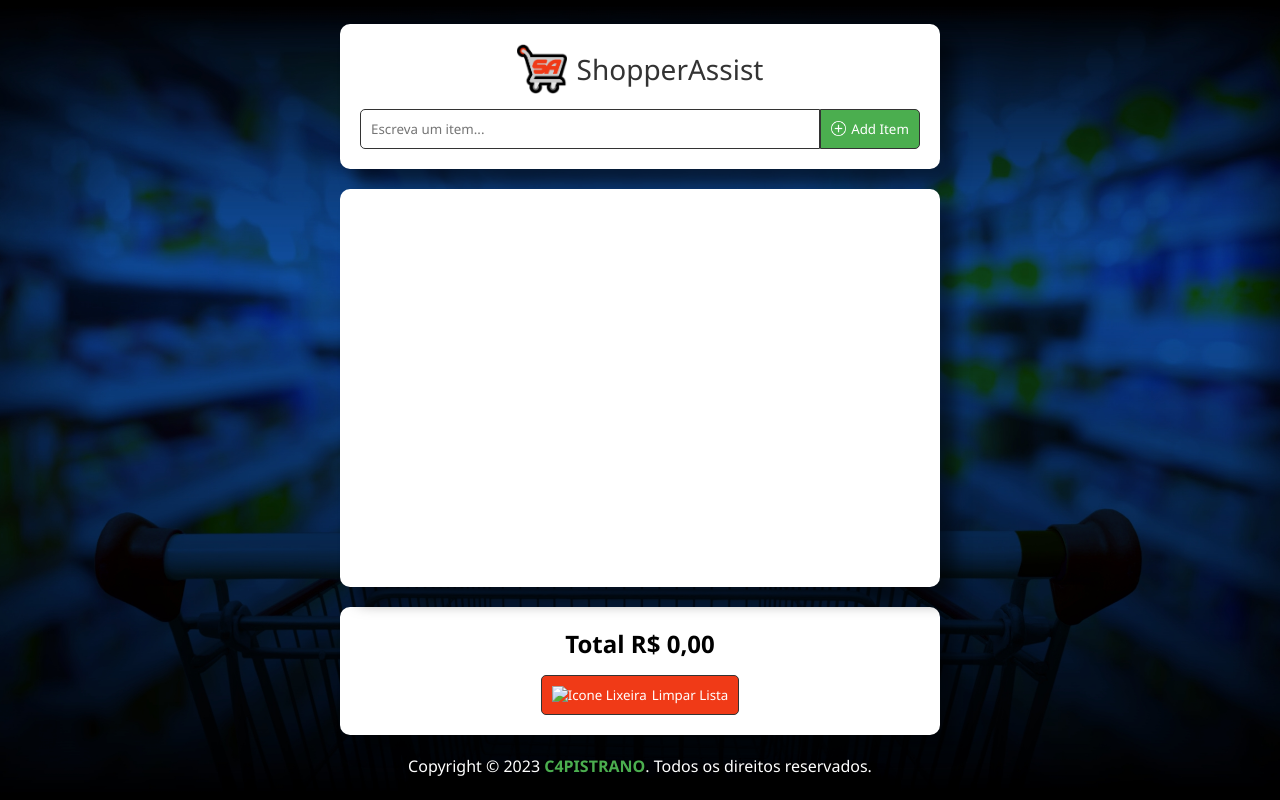
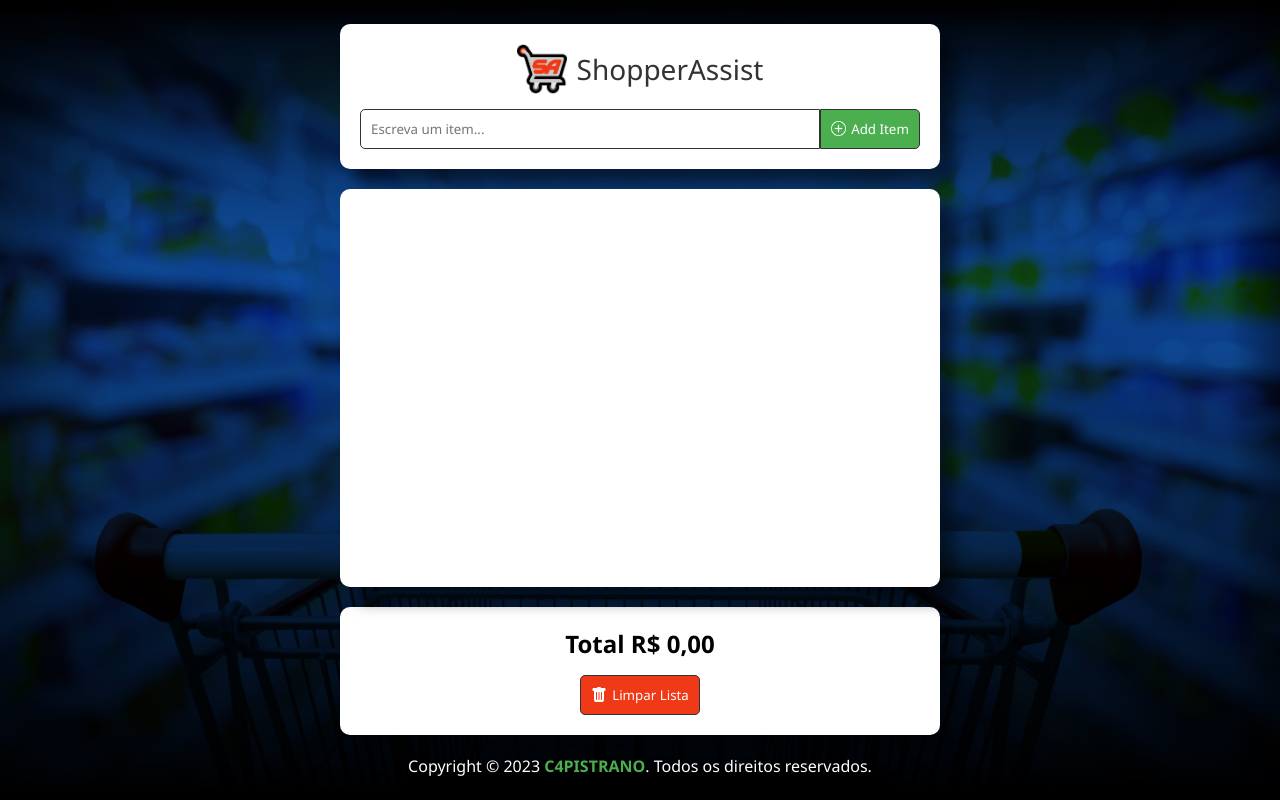
Before and after one commit to C4PISTRANO/ShopperAssist, a plain HTML site: page index.html in a window 1280 px wide. Drawn offline with Linux system fonts and the light colour scheme; the site is published under a folder, as on GitHub Pages, so addresses that start at the root find nothing; files whose address does not match are found by name.

Commit message:
Update index.html

```diff
--- a/index.html
+++ b/index.html
@@ -10,7 +10,7 @@
     <meta name="author" content="Raphael Capistrano">
     <meta name="description"
         content="ShopperAssist - O melhor assistente para suas compras. Nosso aplicativo de assistência de compras torna a sua ida ao supermercado mais fácil do que nunca.">
-    <link rel="shortcut icon" href="/src/img/icon.ico" />
+    <link rel="shortcut icon" href="./src/img/icon.ico" />
     <title>ShopperAssist</title>
     <link rel="stylesheet" type="text/css" href="./src/css/style.css">
 </head>
@@ -34,7 +34,7 @@
         <section class="totalBox">
             <h2 class="totalValue">Total R$ <span>0,00</span> </h2>
                 <button id="clearListBtn">
-                    <img class="logoTrash" src="../img/trash-fill.png" alt="Icone Lixeira">
+                    <img class="logoTrash" src="src/img/trash-fill.png" alt="Icone Lixeira">
                     Limpar Lista
                 </button>
         </section>
```
